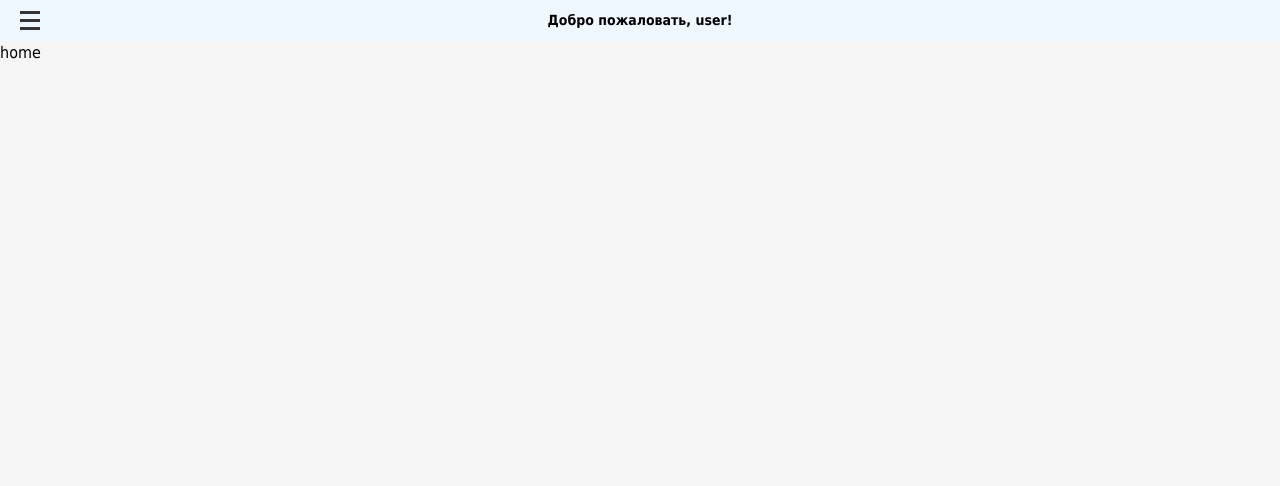
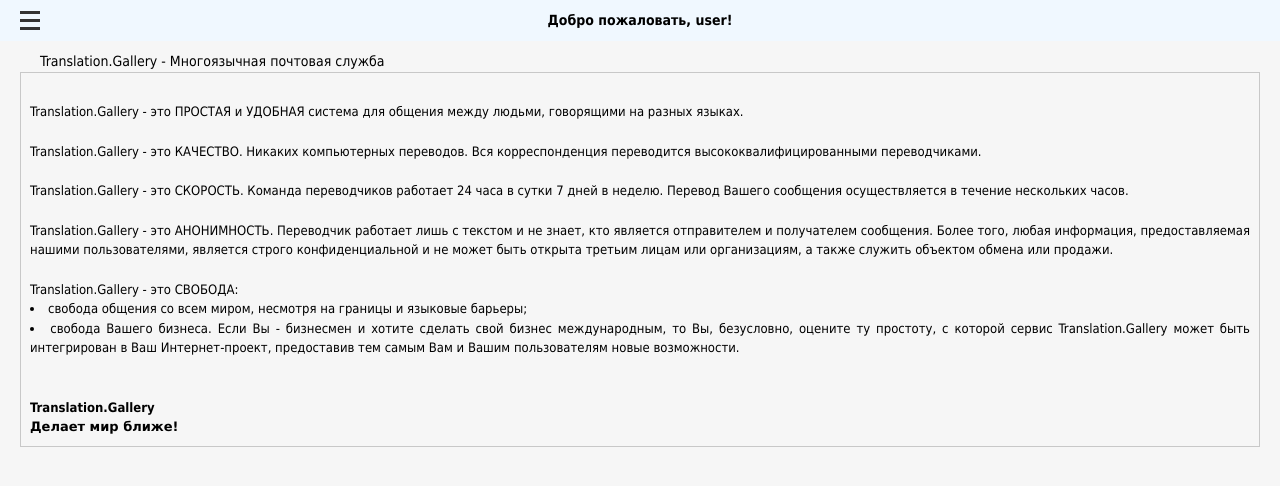
Before and after one commit to slavalobikov/translate-app, a Vue app: page / in a window 1280 px wide. Shown: the top 486 px of the page. Built offline with nearby package versions, Linux system fonts and the light colour scheme.

Commit message:
check main content

```diff
--- a/src/App.vue
+++ b/src/App.vue
@@ -13,7 +13,7 @@
 
 <style scoped>
   .wrapper-head {
-    margin: 20px;
+    margin: 20px var(--common-gorizontal-margin) 0 var(--common-gorizontal-margin);
     display: none;
     padding: var(--wrapper-content-padding);
     border: var(--wrapper-content-border);
--- a/src/assets/main.css
+++ b/src/assets/main.css
@@ -71,6 +71,8 @@
     --black: #000000;
     --white: #ffffff;
 
+    --common-gorizontal-margin: 20px;
+
     --width-menu: calc(100vw - 15%);
     --transition-click: 0.3s;
     --menu-background: rgba(246, 246, 246, 0.95);
--- /dev/null
+++ b/src/pages/Home.vue
@@ -0,0 +1,92 @@
+<template>
+  <h3 class='title'>Translation.Gallery - Многоязычная почтовая служба</h3>
+  <div class='wrapper-content'>
+    <p>
+      <span class='logo-text'>Translation.Gallery</span>
+      - это ПРОСТАЯ и УДОБНАЯ система для общения между людьми,
+      говорящими на разных языках.
+    </p>
+    <p>
+      <span class='logo-text'>Translation.Gallery</span>
+      - это КАЧЕСТВО. Никаких компьютерных переводов.
+      Вся корреспонденция переводится высококвалифицированными переводчиками.
+    </p>
+    <p>
+      <span class='logo-text'>Translation.Gallery</span>
+      - это СКОРОСТЬ. Команда переводчиков работает 24 часа в сутки 7 дней в неделю. Перевод Вашего
+      сообщения осуществляется в течение нескольких часов.
+    </p>
+    <p>
+      <span class='logo-text'>Translation.Gallery</span>
+      - это АНОНИМНОСТЬ. Переводчик работает лишь с текстом и не знает, кто является отправителем и
+      получателем сообщения. Более того, любая информация, предоставляемая нашими пользователями,
+      является строго конфиденциальной и не может быть открыта третьим лицам или организациям,
+      а также служить объектом обмена или продажи.
+    </p>
+    <div class='last-p'>
+      <span class='logo-text'>Translation.Gallery</span>
+      - это СВОБОДА:
+    <ul>
+      <li>свобода общения со всем миром, несмотря на границы и языковые барьеры;</li>
+      <li>свобода Вашего бизнеса. Если Вы - бизнесмен и хотите сделать свой бизнес международным,
+        то Вы, безусловно, оцените ту простоту, с которой сервис
+        <span class='logo-text'>
+          Translation.Gallery
+        </span> может быть интегрирован в Ваш Интернет-проект, предоставив тем самым Вам и Вашим
+        пользователям новые
+        возможности.
+      </li>
+    </ul>
+    </div>
+
+    <strong>
+      <div class='logo-text'>Translation.Gallery</div>
+      <div>Делает мир ближе!</div>
+    </strong>
+  </div>
+</template>
+
+<style scoped>
+.title {
+  margin-top: 10px;
+  margin-left: calc(var(--common-gorizontal-margin) * 2);
+  font-size: 14px;
+  font-weight: 400;
+  color: var(--black)
+}
+
+.wrapper-content {
+  padding: 9px;
+  border: var(--wrapper-content-border);
+  margin: 0 var(--common-gorizontal-margin);
+}
+
+.logo-text {
+  font-family: Tahoma, Verdana, Arial;
+}
+
+.wrapper-content p {
+  text-align: justify;
+  font-size: 13px;
+  margin: 20px 0;
+}
+
+.last-p {
+  text-align: justify;
+  font-size: 13px;
+  margin: 20px 0 40px 0;
+}
+
+ul {
+  margin: 0;
+  padding: 0;
+}
+ul, li {
+  list-style-position: inside;
+}
+
+strong {
+  font-family: Verdana, Arial, Helvetica, sans-serif;
+  font-size: 13px;
+}
+</style>
--- a/src/routes/router.jsx
+++ b/src/routes/router.jsx
@@ -1,9 +1,10 @@
 import { createRouter, createWebHistory } from 'vue-router'
 import { PATHS } from '../constants/PATHS'
+import Home from './../pages/Home.vue'
 
 
 const routes = [
-  { path: PATHS.HOME, component: <div>home</div> },
+  { path: PATHS.HOME, component: <Home /> },
   { path: PATHS.ADD_FUNDS, component: <div>add founds</div> },
   { path: PATHS.HISTORY, component: <div>history</div> },
   { path: PATHS.CHANGE_PASSWORD, component: <div>Change password</div> },
```
